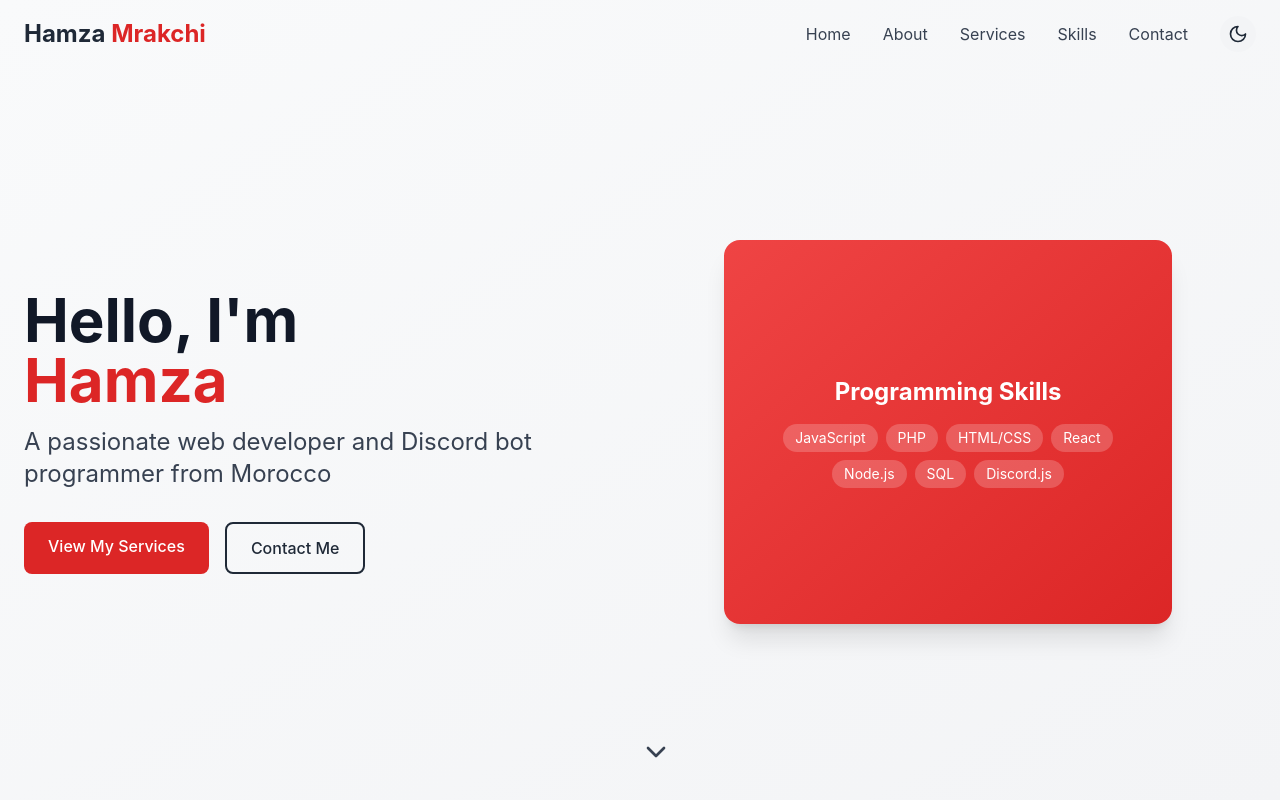
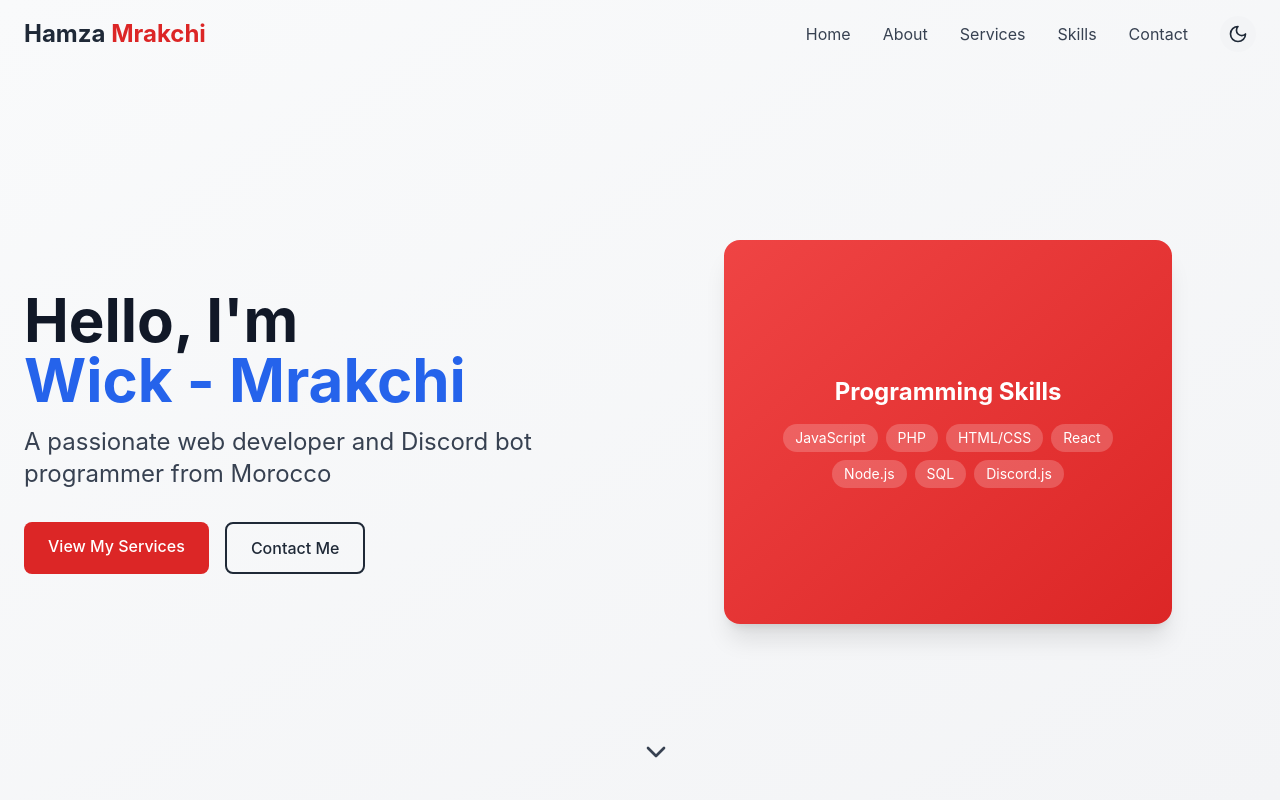
Before and after one commit to wickmrakchi/mrakchi-web, a React (Vite) app: page / in a window 1280 px wide. Shown: the top 800 px of the page. Built offline with nearby package versions, Linux system fonts and the light colour scheme.

Commit message:
Update Hero.tsx

```diff
--- a/src/components/Hero.tsx
+++ b/src/components/Hero.tsx
@@ -12,7 +12,7 @@ const Hero: React.FC = () => {
           <div className="md:w-1/2 mb-10 md:mb-0">
             <h1 className="text-4xl md:text-5xl lg:text-6xl font-bold text-gray-900 dark:text-white mb-4">
               <span className="block">Hello, I'm</span>
-              <span className="text-red-600">Hamza</span>
+              <span className="text-blue-600">Wick - Mrakchi</span>
             </h1>
             <p className="text-xl md:text-2xl text-gray-700 dark:text-gray-300 mb-8">
               A passionate web developer and Discord bot programmer from Morocco
```
